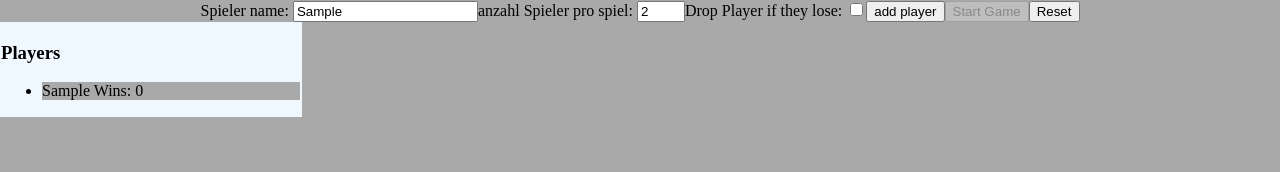
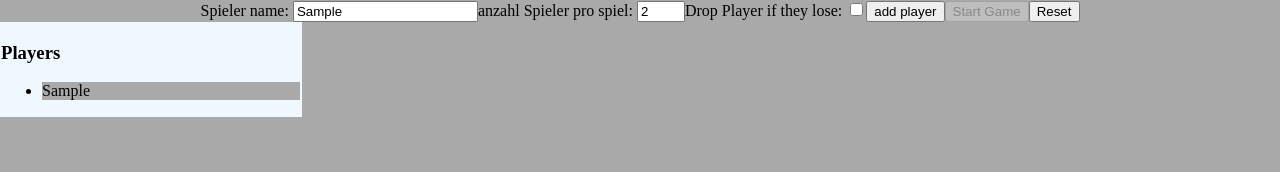
Before and after one commit to MichaelHuse04/TurnierManagmentSystem, a Vue app: page / in a window 1280 px wide. Both pictures are taken after typing "Sample" into the empty fields and a click on the button "add player". Shown: the top 172 px of the page. Built offline with nearby package versions, Linux system fonts and the light colour scheme; the HTML template or start-up script is replaced by a standard one.

Commit message:
added custom matchSize - fixed some bugs - refactored a little (it's still shit) - and stuff

```diff
--- a/src/views/HomeView.vue
+++ b/src/views/HomeView.vue
@@ -176,7 +176,7 @@ const startsGame = () => {
           v-for="(player, index) in players"
           @click="!gameHasStarted ? removePlayer(index) : null"
         >
-          {{ player.name }} Wins: {{ player.matchesWon }}
+          {{ player.name }}
         </li>
       </ul>
     </aside>
```
